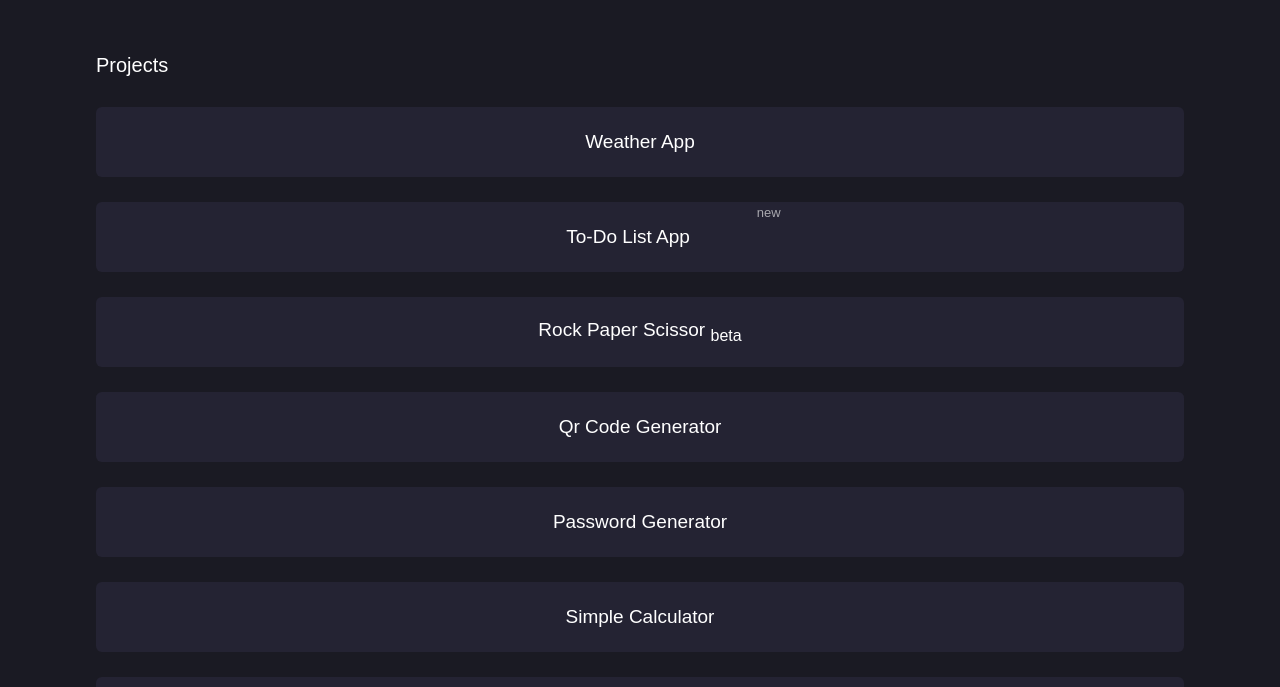
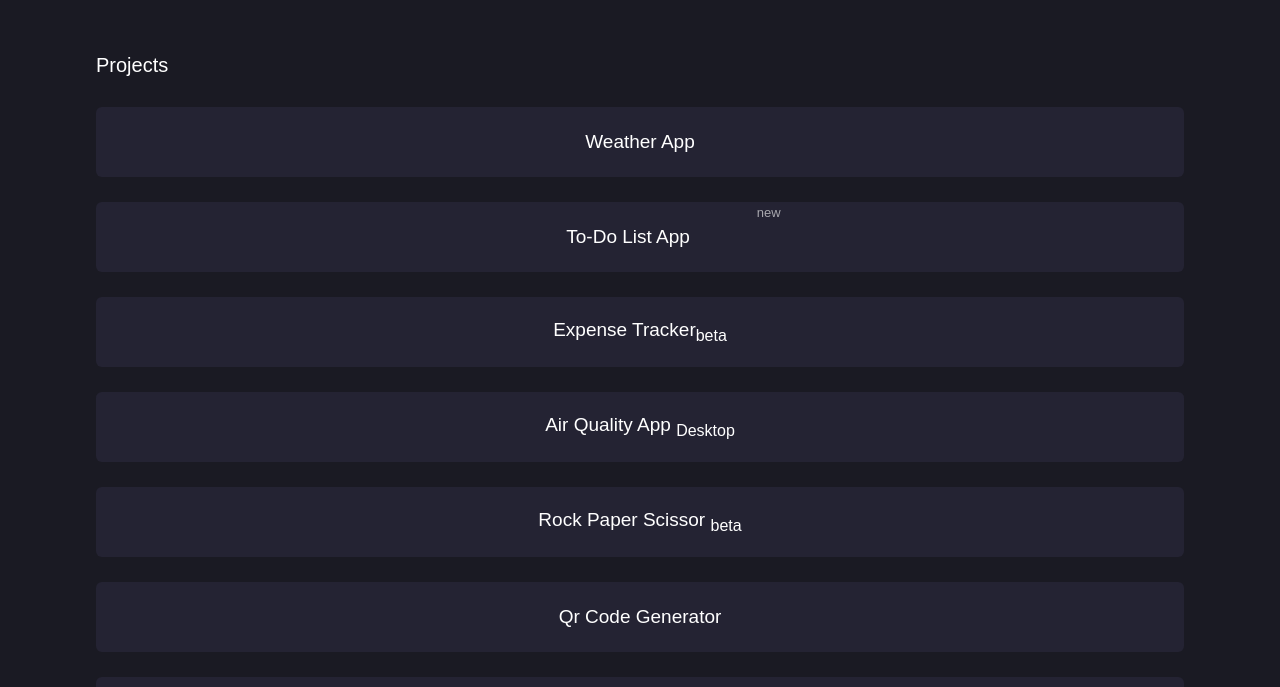
Before and after one commit to Midhun777/midhun777.github.io, a plain HTML site: page index.html in a window 1280 px wide. Shown: the part 113-800 px from the top of the page. Drawn offline with nearby package versions, Linux system fonts and the light colour scheme; a web font is replaced by a local one.

Commit message:
add two project

```diff
--- a/index.html
+++ b/index.html
@@ -102,6 +102,18 @@ s0.parentNode.insertBefore(s1,s0);
 			</div>
 		</a>
 
+		<a href="https://midhun777.github.io/expense-tracker/">
+			<div class="card">
+				<span class="card-text">Expense Tracker<sub class="beta">beta</sub></span>
+			</div>
+		</a>
+
+		<a href="https://airscope-one.vercel.app/">
+			<div class="card">
+				<span class="card-text">Air Quality App <sub class="beta">Desktop</sub></span>
+			</div>
+		</a>
+
 		<a href="https://midhun777.github.io/rock-paper-scissor/">
 			<div class="card">
 				<span class="card-text">Rock Paper Scissor <sub class="beta">beta</sub></span>
```
